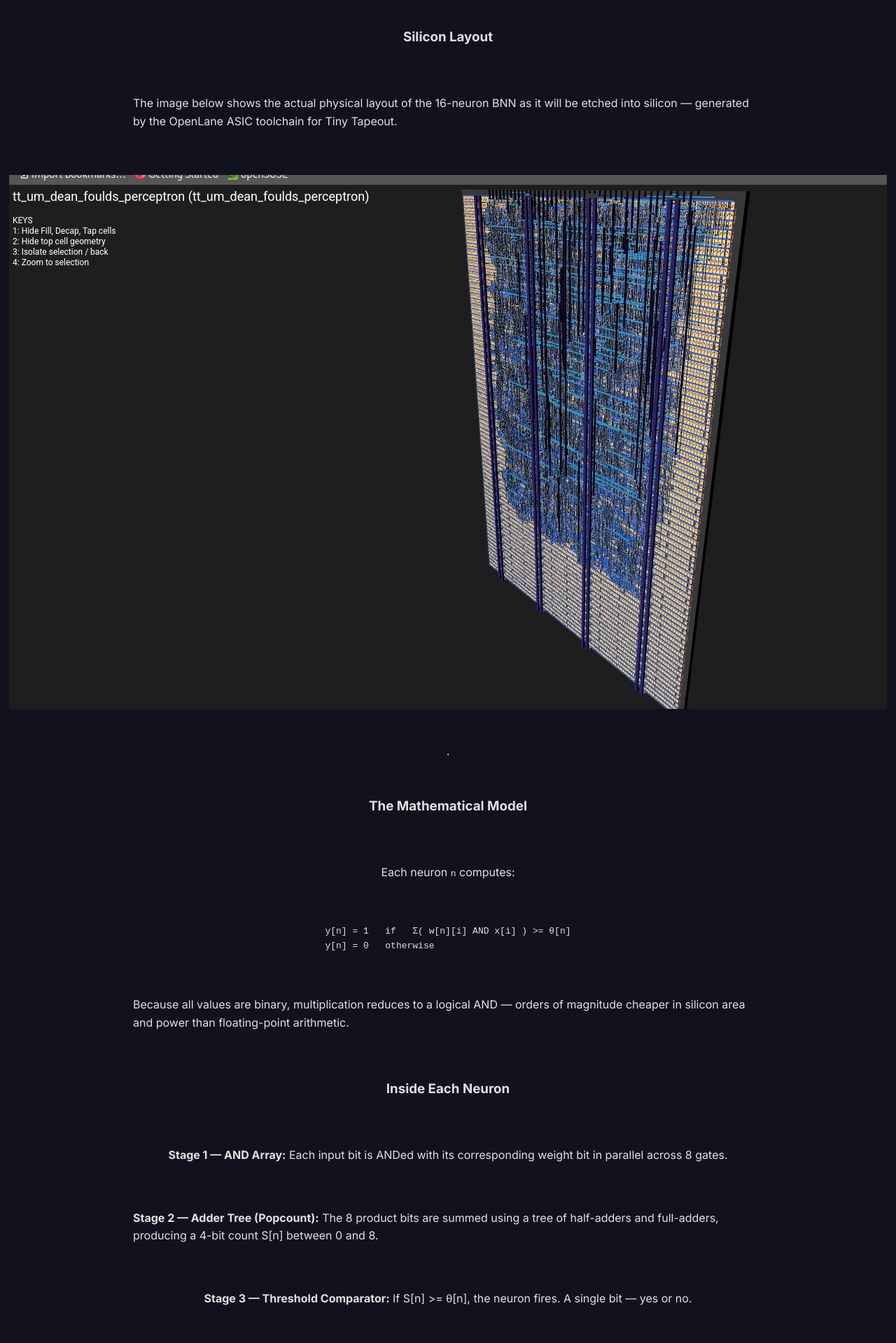
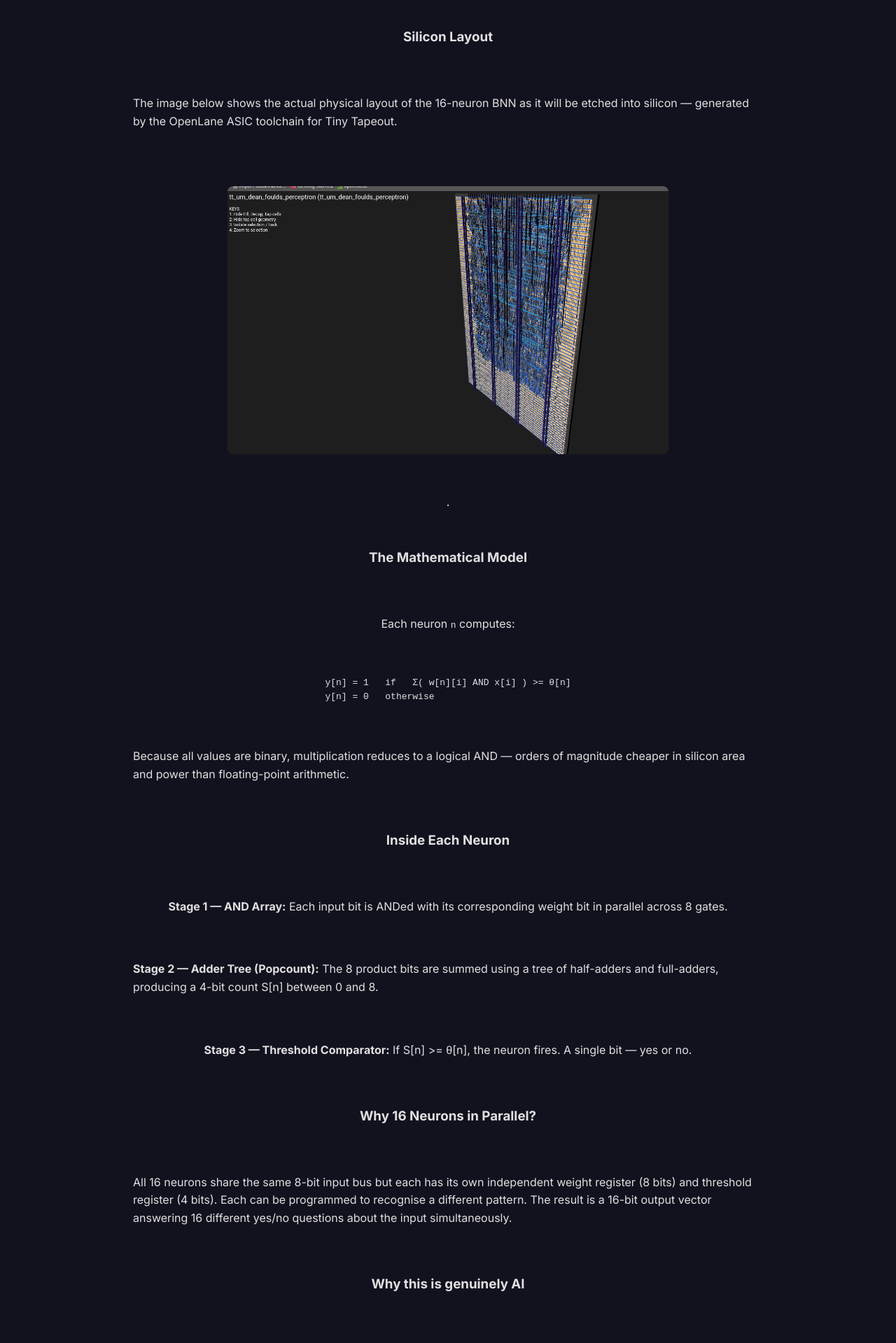
Before and after one commit to Dean-Foulds/Dean-Foulds, a Jekyll site: the page built from projects/pipelined_perceptron/index.md, in a window 1280 px wide. Shown: the part 647-2566 px from the top of the page at 70% size. Built offline with Jekyll 4.4.1, drawn with Linux system fonts in a browser that asks for light colours.

Commit message:
Silicon layout image 70% size with hover expand

```diff
--- a/projects/pipelined_perceptron/index.md
+++ b/projects/pipelined_perceptron/index.md
@@ -12,7 +12,7 @@ A **Binary Neural Network (BNN) inference layer** implemented directly in silico
 
 The image below shows the actual physical layout of the 16-neuron BNN as it will be etched into silicon — generated by the OpenLane ASIC toolchain for Tiny Tapeout.
 
-![Silicon layout of tt_um_dean_foulds_perceptron](silicon_layout.png)
+<img src="silicon_layout.png" alt="Silicon layout of tt_um_dean_foulds_perceptron" style="width:70%; display:block; margin:1rem auto; border-radius:8px; transition:transform 0.3s ease, width 0.3s ease;" onmouseover="this.style.width='100%'" onmouseout="this.style.width='70%'">
 
 ---
 ### The Mathematical Model
```
